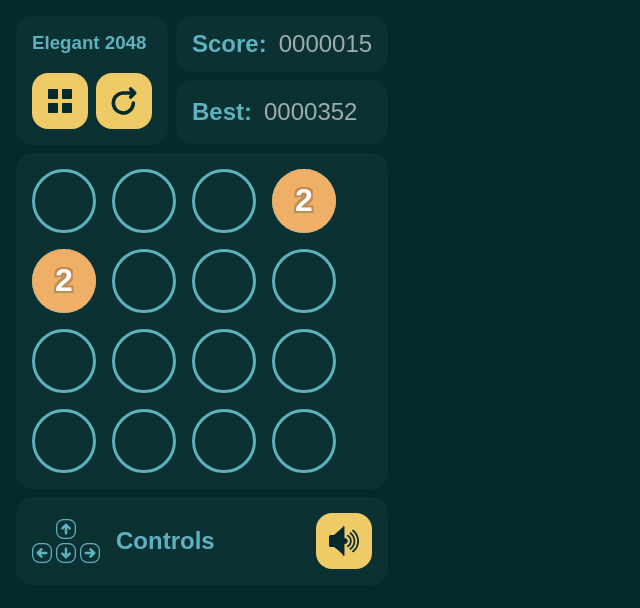
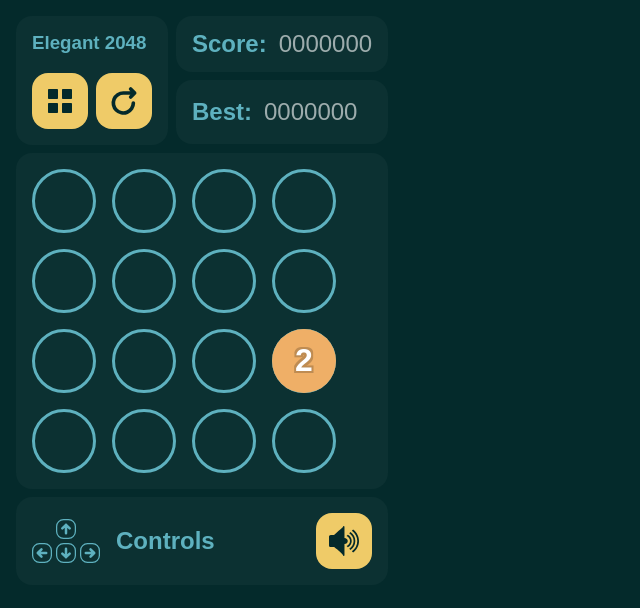
Before and after one commit to LuisNivar/my2048, a React (Create React App) app: page / in a window 1280 px wide. Shown: the top 608 px of the page, without its empty margins (0-640 px from the left). Built offline with nearby package versions, Linux system fonts and the light colour scheme; a web font is replaced by a local one.

Commit message:
Code cleanup and Reset functionality

```diff
--- a/src/App.tsx
+++ b/src/App.tsx
@@ -5,8 +5,8 @@ import Instruction from "./components/Instruction";
 function App() {
   const rows = 4;
   const columns = 4;
-  let score = 15;
-  let bestScore = 352;
+  let score = 0;
+  let bestScore = 0;
 
   return (
     <div className="app">
--- /dev/null
+++ b/src/components/Game/constants.ts
@@ -0,0 +1,12 @@
+import { AllowedMovements } from "./movement";
+
+export type Controls = "ArrowUp" | "ArrowDown" | "ArrowLeft" | "ArrowRight";
+
+export const EMPTY_TILE = 0;
+
+export const KEY_MAP: Record<Controls, AllowedMovements> = {
+  ArrowUp: "up",
+  ArrowDown: "down",
+  ArrowLeft: "left",
+  ArrowRight: "right",
+} as const;
--- a/src/components/Game/index.tsx
+++ b/src/components/Game/index.tsx
@@ -1,11 +1,13 @@
 import cn from "classnames";
-import { useState, KeyboardEvent, useRef, useEffect } from "react";
+import { KeyboardEvent, useEffect, useReducer, useRef } from "react";
 import Board from "../Board";
 import MenuSection from "../MenuSection";
 import ScoreBoard from "../ScoreBoard";
+import { KEY_MAP } from "./constants";
 import styles from "./index.module.css";
+import move from "./movement";
+import { createInitialState, GameReducer, GameState } from "./state";
 
-//#region Types
 type GameProps = {
   className?: string;
   score: number;
@@ -14,152 +16,43 @@ type GameProps = {
   cols: number;
 };
 
-type GeneratorOptions = {
-  base?: number;
-  /** When true it randomly places a number equal to the base */
-  initial?: boolean;
-};
-//#endregion
-
-//#region Constants
-const Directions = {
-  right: [1, 0],
-  left: [-1, 0],
-  down: [0, 1],
-  up: [0, -1],
-};
-
-const EMPTY = 0;
-//#endregion
-
 //#region Utilities
-function initializeTiles(rows: number, cols: number) {
-  const tiles = Array<number[]>(rows);
-  for (let i = 0; i < tiles.length; i++) {
-    tiles[i] = Array<number>(cols).fill(EMPTY);
-  }
-
-  generateRandomTile(tiles, { initial: true });
-  generateRandomTile(tiles, { initial: true });
-
-  return tiles;
-}
-
-function generateRandomTile(tiles: number[][], options: GeneratorOptions = {}) {
-  const { base = 2, initial } = options;
-  const rowSize = tiles.length;
-  const colSize = tiles[0]?.length ?? 0;
-
-  const emptyTiles: [number, number][] = [];
-
-  for (let i = 0; i < rowSize; i++) {
-    for (let j = 0; j < colSize; j++) {
-      if (tiles[i][j] === EMPTY) {
-        emptyTiles.push([i, j]);
-      }
-    }
-  }
-
-  if (!emptyTiles) {
-    return;
-  }
-
-  const [row, col] = emptyTiles[Math.floor(Math.random() * emptyTiles.length)];
-
-  if (initial) {
-    // Make this tile equal to the base to make sure it can be merged
-    tiles[row][col] = base;
-  } else {
-    // Randomly choose between base^1 and base^2 with preference to base ^1
-    // The difficulty can be adjusted by changing the probability.
-    tiles[row][col] = Math.random() > 0.8 ? Math.pow(base, 2) : base;
-  }
-}
-
-function move(tiles: number[][], dir: keyof typeof Directions) {
-  tiles = [...tiles];
-  const rows = tiles.length;
-  const cols = tiles[0].length;
-
-  const [dx, dy] = Directions[dir];
-  let rowIncrement = 1;
-  let colIncrement = 1;
-  let startRow = 0;
-  let startCol = 0;
-
-  // We want to look ahead where we are going, so that means that
-  // If we are moving towards the right we need to to start from the right,
-  // Likewise if we are moving down, we need to start from the bottom
-  if (dir === "right") {
-    startCol = cols - 1;
-    colIncrement = -1;
-  } else if (dir === "down") {
-    startRow = rows - 1;
-    rowIncrement = -1;
-  }
-
-  const isInbounds = (col: number, row: number) =>
-    col >= 0 && col < cols && row >= 0 && row < rows;
-
-  for (let y = startRow; y >= 0 && y < rows; y += rowIncrement) {
-    for (let x = startCol; x >= 0 && x < cols; x += colIncrement) {
-      const tile = tiles[y][x];
-      if (!tile) {
-        continue;
-      }
-
-      // Find the farthest empty location
-      let [previousX, previousY] = [x, y];
-      let [nextX, nextY] = [previousX + dx, previousY + dy];
-      // Keep looking until an obstacle is found
-      while (isInbounds(nextX, nextY) && !tiles[nextY][nextX]) {
-        [previousX, previousY] = [nextX, nextY];
-        [nextX, nextY] = [nextX + dx, nextY + dy];
-      }
-
-      // Empty current tile since we are going to merge it or move it somewhere else
-      tiles[y][x] = EMPTY;
-
-      // Can we merge the next tile?
-      if (isInbounds(nextX, nextY) && tiles[nextY][nextX] === tile) {
-        tiles[nextY][nextX] *= 2;
-      } else {
-        // Move tile to its new position
-        tiles[previousY][previousX] = tile;
-      }
-    }
-  }
-  // Add a new tile every time the player makes a move
-  generateRandomTile(tiles);
-
-  return tiles;
-}
-//#endregion
-
 function Game(props: GameProps) {
   const { className, score, bestScore, rows, cols } = props;
   const boardRef = useRef<HTMLDivElement | null>(null);
 
-  const [tiles, setTiles] = useState(() => initializeTiles(rows, cols));
+  const initialState: GameState = {
+    dimensions: { rows, cols },
+    tiles: [],
+    score,
+    bestScore,
+  };
+
+  const [state, dispatch] = useReducer(
+    GameReducer,
+    initialState,
+    createInitialState
+  );
 
   const handledKeyup = (e: KeyboardEvent) => {
-    let nextTiles = tiles;
-    switch (e.key) {
-      case "ArrowUp":
-        nextTiles = move(tiles, "up");
-        break;
-      case "ArrowDown":
-        nextTiles = move(tiles, "down");
-        break;
-      case "ArrowRight":
-        nextTiles = move(tiles, "right");
-        break;
-      case "ArrowLeft":
-        nextTiles = move(tiles, "left");
-        break;
+    if (e.key in KEY_MAP) {
+      const { tiles, points: score } = move(
+        state.tiles,
+        KEY_MAP[e.key as keyof typeof KEY_MAP]
+      );
+
+      dispatch({
+        type: "updated_tiles",
+        tiles: tiles,
+      });
+
+      if (score > 0) {
+        dispatch({
+          type: "updated_score",
+          points: score,
+        });
+      }
     }
-
-    setTiles(nextTiles);
   };
 
   useEffect(() => {
@@ -169,15 +62,15 @@ function Game(props: GameProps) {
 
   return (
     <div className={cn(className, styles.game)}>
-      <MenuSection className={styles.menu} />
+      <MenuSection className={styles.menu} gameDispatch={dispatch} />
       <ScoreBoard
         className={styles.scoreBoard}
-        score={score}
-        bestScore={bestScore}
+        score={state.score}
+        bestScore={state.bestScore}
       />
       <Board
         className={styles.board}
-        tiles={tiles}
+        tiles={state.tiles}
         onKeyUp={handledKeyup}
         ref={boardRef}
       />
@@ -186,4 +79,3 @@ function Game(props: GameProps) {
 }
 
 export default Game;
-export { move };
--- /dev/null
+++ b/src/components/Game/movement.ts
@@ -0,0 +1,76 @@
+import { EMPTY_TILE } from "./constants";
+import { generateRandomTile } from "./utils";
+
+const Directions = {
+  right: [1, 0],
+  left: [-1, 0],
+  down: [0, 1],
+  up: [0, -1],
+} as const;
+
+export type AllowedMovements = keyof typeof Directions;
+
+function move(tiles: number[][], dir: AllowedMovements) {
+  tiles = [...tiles];
+  const rows = tiles.length;
+  const cols = tiles[0].length;
+  const [dx, dy] = Directions[dir];
+
+  let points = 0;
+
+  let rowIncrement = 1;
+  let colIncrement = 1;
+  let startRow = 0;
+  let startCol = 0;
+
+  // We want to look ahead where we are going, so that means that
+  // If we are moving towards the right we need to to start from the right,
+  // Likewise if we are moving down, we need to start from the bottom
+  if (dir === "right") {
+    startCol = cols - 1;
+    colIncrement = -1;
+  } else if (dir === "down") {
+    startRow = rows - 1;
+    rowIncrement = -1;
+  }
+
+  const isInbounds = (col: number, row: number) =>
+    col >= 0 && col < cols && row >= 0 && row < rows;
+
+  for (let y = startRow; y >= 0 && y < rows; y += rowIncrement) {
+    for (let x = startCol; x >= 0 && x < cols; x += colIncrement) {
+      const tile = tiles[y][x];
+      if (!tile) {
+        continue;
+      }
+
+      // Find the farthest empty location
+      let [previousX, previousY] = [x, y];
+      let [nextX, nextY] = [previousX + dx, previousY + dy];
+      // Keep looking until an obstacle is found
+      while (isInbounds(nextX, nextY) && !tiles[nextY][nextX]) {
+        [previousX, previousY] = [nextX, nextY];
+        [nextX, nextY] = [nextX + dx, nextY + dy];
+      }
+
+      // Empty current tile since we are going to merge it or move it somewhere else
+      tiles[y][x] = EMPTY_TILE;
+
+      // Can we merge the next tile?
+      if (isInbounds(nextX, nextY) && tiles[nextY][nextX] === tile) {
+        const newValue = tiles[nextY][nextX] * 2;
+        tiles[nextY][nextX] = newValue;
+        points += newValue;
+      } else {
+        // Move tile to its new position
+        tiles[previousY][previousX] = tile;
+      }
+    }
+  }
+  // Add a new tile every time the player makes a move
+  generateRandomTile(tiles);
+
+  return { tiles, points };
+}
+
+export default move;
--- /dev/null
+++ b/src/components/Game/state.ts
@@ -0,0 +1,71 @@
+import { EMPTY_TILE } from "./constants";
+import { generateRandomTile } from "./utils";
+
+export type BoardSize = {
+  rows: number;
+  cols: number;
+};
+
+export type GameState = {
+  dimensions: BoardSize;
+  tiles: number[][];
+  score: number;
+  bestScore: number;
+};
+
+export type Action =
+  | {
+      type: "updated_score";
+      points: number;
+    }
+  | {
+      type: "updated_tiles";
+      tiles: number[][];
+    }
+  | {
+      type: "reset";
+    };
+
+export function createInitialState(initialState: GameState) {
+  const { rows, cols } = initialState.dimensions;
+  const tiles = Array<number[]>(rows);
+  for (let i = 0; i < tiles.length; i++) {
+    tiles[i] = Array<number>(cols).fill(EMPTY_TILE);
+  }
+
+  generateRandomTile(tiles);
+
+  return {
+    ...initialState,
+    score: 0,
+    tiles,
+  };
+}
+
+export function GameReducer(state: GameState, action: Action): GameState {
+  switch (action.type) {
+    case "updated_score": {
+      const currentScore = state.score + action.points;
+      return {
+        ...state,
+        score: currentScore,
+        bestScore: Math.max(currentScore, state.bestScore),
+      };
+    }
+
+    case "updated_tiles": {
+      return {
+        ...state,
+        tiles: action.tiles,
+      };
+    }
+
+    case "reset": {
+      return createInitialState(state);
+    }
+
+    default:
+      break;
+  }
+  return state;
+}
--- /dev/null
+++ b/src/components/Game/utils.ts
@@ -0,0 +1,25 @@
+import { EMPTY_TILE } from "./constants";
+
+export function getAvailableTiles(tiles: number[][]) {
+  const emptyTiles: [number, number][] = [];
+  for (let i = 0; i < tiles.length; i++) {
+    for (let j = 0; j < tiles[0].length; j++) {
+      if (tiles[i][j] === EMPTY_TILE) {
+        emptyTiles.push([i, j]);
+      }
+    }
+  }
+  return emptyTiles;
+}
+
+export function generateRandomTile(tiles: number[][], base = 2) {
+  const emptyTiles = getAvailableTiles(tiles);
+  if (emptyTiles) {
+    const randomTile = Math.floor(Math.random() * emptyTiles.length);
+    const [row, col] = emptyTiles[randomTile];
+
+    // Randomly choose between base^1 and base^2 with preference to base ^1
+    // The difficulty can be adjusted by changing the probability.
+    tiles[row][col] = Math.random() >= 0.9 ? Math.pow(base, 2) : base;
+  }
+}
--- a/src/components/MenuSection/index.tsx
+++ b/src/components/MenuSection/index.tsx
@@ -1,21 +1,34 @@
-import classNames from "classnames";
+import cn from "classnames";
 import { ReactComponent as MenuIcon } from "../../assets/menu.svg";
 import { ReactComponent as ReloadIcon } from "../../assets/reload.svg";
 import Container from "../Container";
+import { Action as GameAction } from "../Game/state";
 import IconButton from "../IconButton";
 import styles from "./index.module.css";
 
 type menuSection = {
   className?: string;
+  gameDispatch: React.Dispatch<GameAction>;
 };
 
 function MenuSection(props: menuSection) {
-  const containerClass = classNames(styles.container, props.className);
+  const { className, gameDispatch } = props;
+  const containerClass = cn(className, styles.container);
+
+  const handleReset = () => {
+    gameDispatch({ type: "reset" });
+  };
+
   return (
     <Container className={containerClass}>
       <h3 className={styles.title}> Elegant 2048 </h3>
       <IconButton className={styles.menu} Icon={MenuIcon} title="Menu" />
-      <IconButton className={styles.reload} Icon={ReloadIcon} title="Reload" />
+      <IconButton
+        className={styles.reload}
+        Icon={ReloadIcon}
+        title="Reload"
+        onClick={handleReset}
+      />
     </Container>
   );
 }
```
Also changed, not shown: 1 other file (tests, documents, lock files or other folders).
